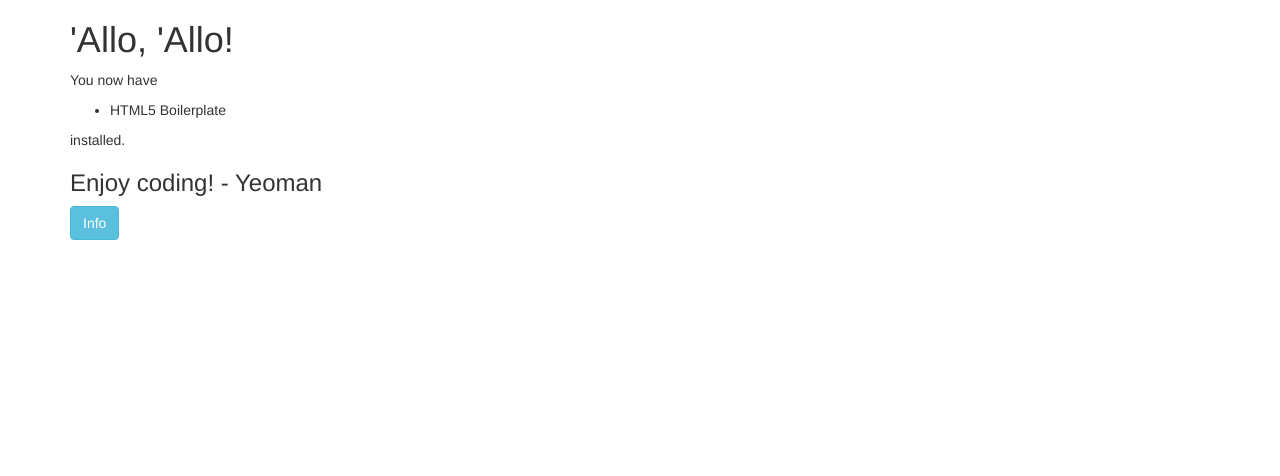
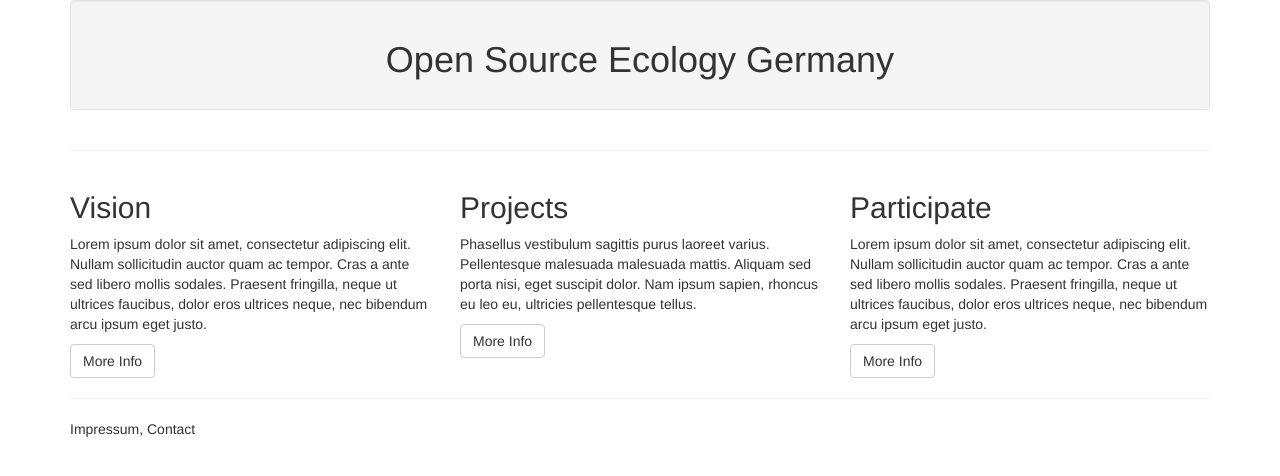
Before and after one commit to shulter/oseg-website, a website: page app/index.html in a window 1280 px wide. Drawn offline with Linux system fonts and the light colour scheme.

Commit message:
initial template

```diff
--- a/app/index.html
+++ b/app/index.html
@@ -1,8 +1,12 @@
 <!doctype html>
-<!--[if lt IE 7]>      <html class="no-js lt-ie9 lt-ie8 lt-ie7"> <![endif]-->
-<!--[if IE 7]>         <html class="no-js lt-ie9 lt-ie8"> <![endif]-->
-<!--[if IE 8]>         <html class="no-js lt-ie9"> <![endif]-->
-<!--[if gt IE 8]><!--> <html class="no-js"> <!--<![endif]-->
+<!--[if lt IE 7]>
+<html class="no-js lt-ie9 lt-ie8 lt-ie7"> <![endif]-->
+<!--[if IE 7]>
+<html class="no-js lt-ie9 lt-ie8"> <![endif]-->
+<!--[if IE 8]>
+<html class="no-js lt-ie9"> <![endif]-->
+<!--[if gt IE 8]><!-->
+<html class="no-js"> <!--<![endif]-->
 <head>
     <meta charset="utf-8">
     <meta http-equiv="X-UA-Compatible" content="IE=edge">
@@ -22,21 +26,60 @@
 
 </head>
 <body>
+
 <div class="container">
-            <div class="hero-unit">
-                <h1>'Allo, 'Allo!</h1>
-                <p>You now have</p>
-                <ul>
-                    <li>HTML5 Boilerplate</li>
-                </ul>
-                <p>installed.</p>
-                <h3>Enjoy coding! - Yeoman</h3>
-                <button type="button" class="btn btn-info">Info</button>
+
+    <div class="row">
+        <div class="col-lg-12">
+            <div class="well text-center">
+                <h1>Open Source Ecology Germany</h1>
+            </div>
         </div>
     </div>
 
+    <hr>
+
+    <div class="row">
+        <div class="col-lg-4">
+            <h2>Vision</h2>
+
+            <p>Lorem ipsum dolor sit amet, consectetur adipiscing elit. Nullam sollicitudin auctor quam ac tempor. Cras
+                a ante sed libero mollis sodales. Praesent fringilla, neque ut ultrices faucibus, dolor eros ultrices
+                neque, nec bibendum arcu ipsum eget justo.</p>
+            <a class="btn btn-default" href="#">More Info</a>
+        </div>
+        <div class="col-lg-4">
+            <h2>Projects</h2>
+
+            <p>Phasellus vestibulum sagittis purus laoreet varius. Pellentesque malesuada malesuada mattis. Aliquam sed
+                porta nisi, eget suscipit dolor. Nam ipsum sapien, rhoncus eu leo eu, ultricies pellentesque tellus.</p>
+            <a class="btn btn-default" href="#">More Info</a>
+        </div>
+        <div class="col-lg-4">
+            <h2>Participate</h2>
+
+            <p>Lorem ipsum dolor sit amet, consectetur adipiscing elit. Nullam sollicitudin auctor quam ac tempor. Cras
+                a ante sed libero mollis sodales. Praesent fringilla, neque ut ultrices faucibus, dolor eros ultrices
+                neque, nec bibendum arcu ipsum eget justo.</p>
+            <a class="btn btn-default" href="#">More Info</a>
+        </div>
+    </div>
+
+    <footer>
+        <hr>
+        <div class="row">
+            <div class="col-lg-12">
+                <p>Impressum, Contact</p>
+            </div>
+        </div>
+    </footer>
+
+</div>
+<!-- /.container -->
+
 <!--[if lt IE 7]>
-            <p class="browsehappy">You are using an <strong>outdated</strong> browser. Please <a href="http://browsehappy.com/">upgrade your browser</a> to improve your experience.</p>
+<p class="browsehappy">You are using an <strong>outdated</strong> browser. Please <a href="http://browsehappy.com/">upgrade
+    your browser</a> to improve your experience.</p>
 <![endif]-->
 
 <!-- build:js scripts/main.js -->
```
Lines whose indentation alone changed are shown as unchanged.
